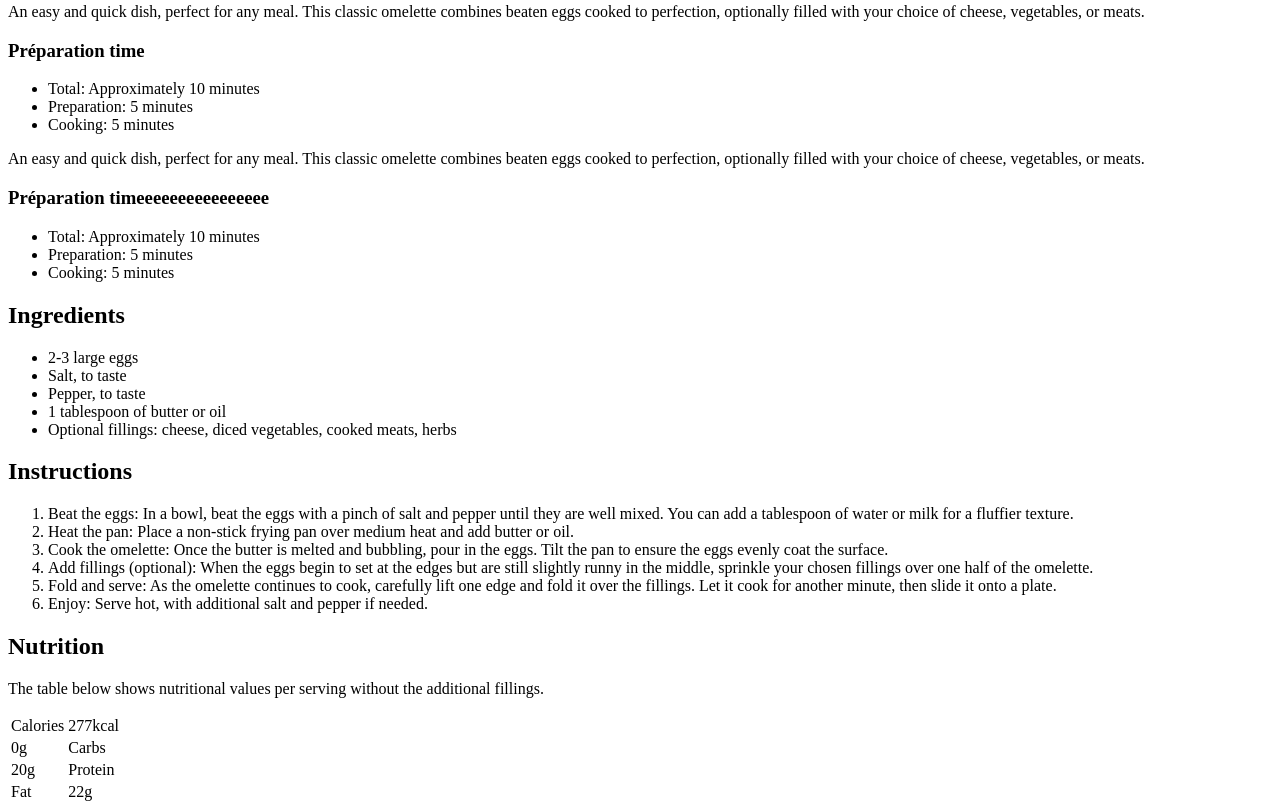
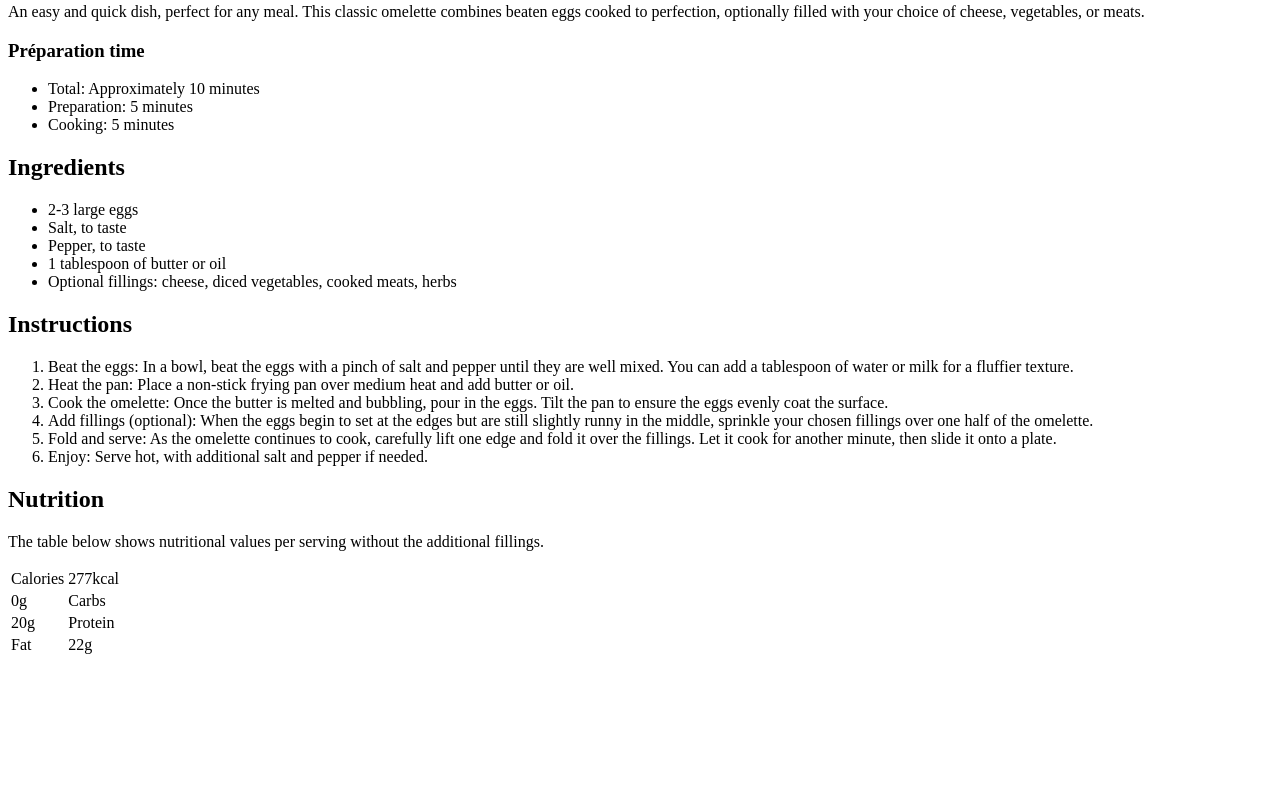
Before and after one commit to Cassius269/css-integration-exercize-group, a plain HTML site: page index.html in a window 1280 px wide. Shown: the part 689-1501 px from the top of the page. After the commit the page ends 1354 px from the top, so only its background shows below. Drawn offline with Linux system fonts and the light colour scheme.

Commit message:
correction du code

```diff
--- a/index.html
+++ b/index.html
@@ -37,17 +37,6 @@
     </article>
 
 
-  An easy and quick dish, perfect for any meal. This classic omelette combines beaten eggs cooked
-  to perfection, optionally filled with your choice of cheese, vegetables, or meats.
-</p>
-<article>
-    <h3>Préparation timeeeeeeeeeeeeeeee</h3>
-    <ul>
-        <li>Total: Approximately 10 minutes</li>
-        <li>Preparation: 5 minutes</li>
-        <li>Cooking: 5 minutes</li>
-    </ul>
-</article>
     <section>
       <h2>Ingredients</h2>
         <ul>
```
